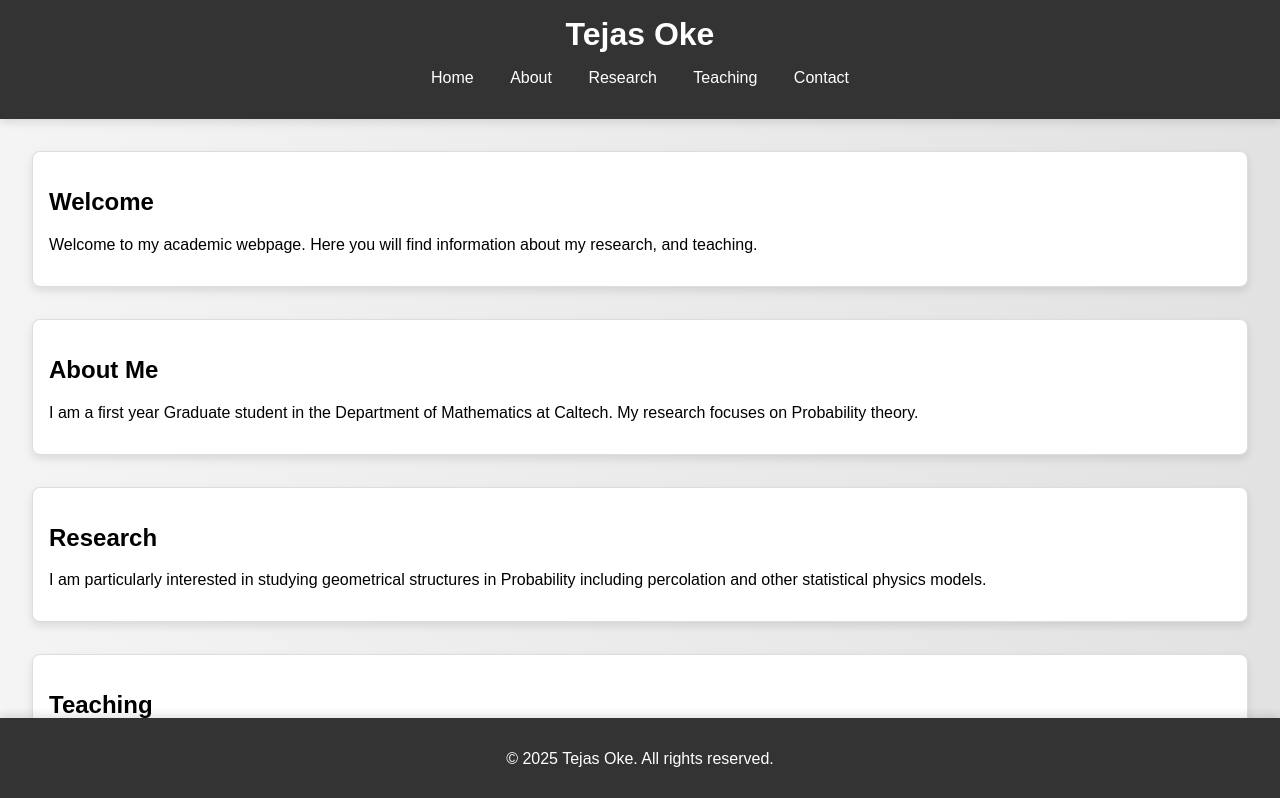
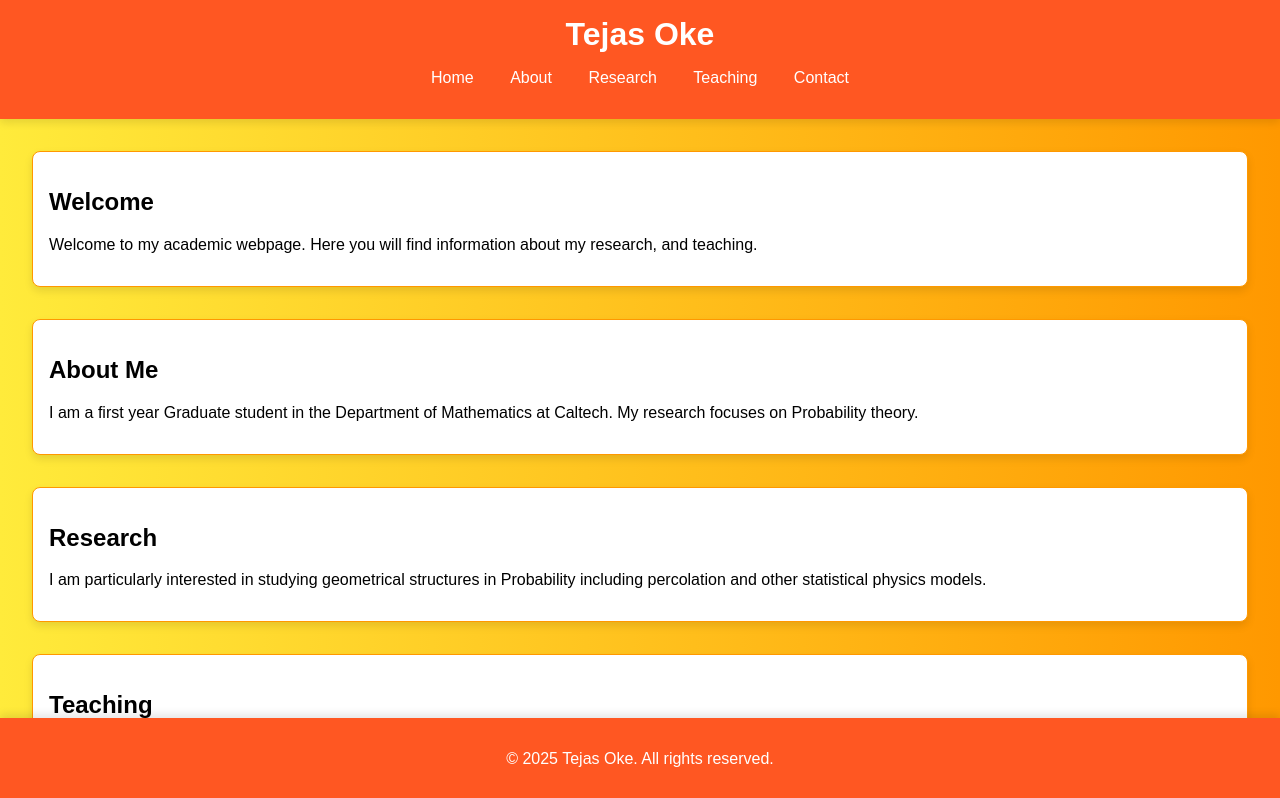
Before and after one commit to tejasoke02/tejasoke02.github.io, a plain HTML site: page index.html in a window 1280 px wide. Shown: the top 798 px of the page. Drawn offline with Linux system fonts and the light colour scheme.

Commit message:
Update styles with new gradient background, header and footer colors, and adjusted hover effects

```diff
--- a/styles.css
+++ b/styles.css
@@ -2,11 +2,11 @@ body {
     font-family: Arial, sans-serif;
     margin: 0;
     padding: 0;
-    background: linear-gradient(to right, #f4f4f4, #e2e2e2);
+    background: linear-gradient(to right, #ffeb3b, #ff9800);
 }
 
 header {
-    background-color: #333;
+    background-color: #ff5722;
     color: #fff;
     padding: 1em 0;
     text-align: center;
@@ -35,7 +35,7 @@ nav ul li a {
 }
 
 nav ul li a:hover {
-    color: #ff6347;
+    color: #ffeb3b;
 }
 
 main {
@@ -45,14 +45,14 @@ main {
 section {
     margin-bottom: 2em;
     padding: 1em;
-    border: 1px solid #ddd;
+    border: 1px solid #ff9800;
     border-radius: 8px;
     background-color: #fff;
     box-shadow: 0 4px 8px rgba(0, 0, 0, 0.1);
 }
 
 footer {
-    background-color: #333;
+    background-color: #ff5722;
     color: #fff;
     text-align: center;
     padding: 1em 0;
```
